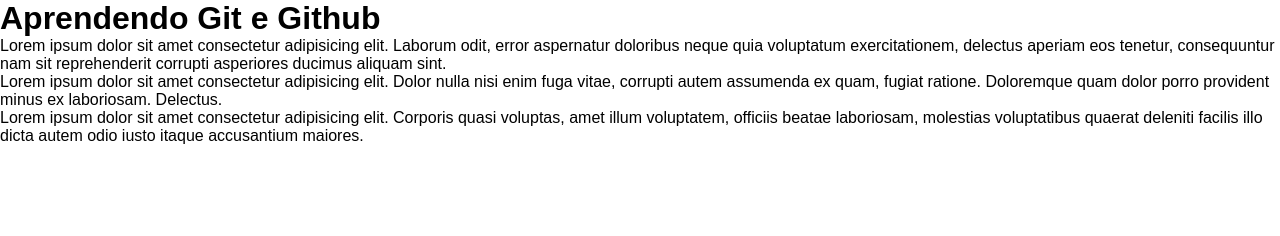
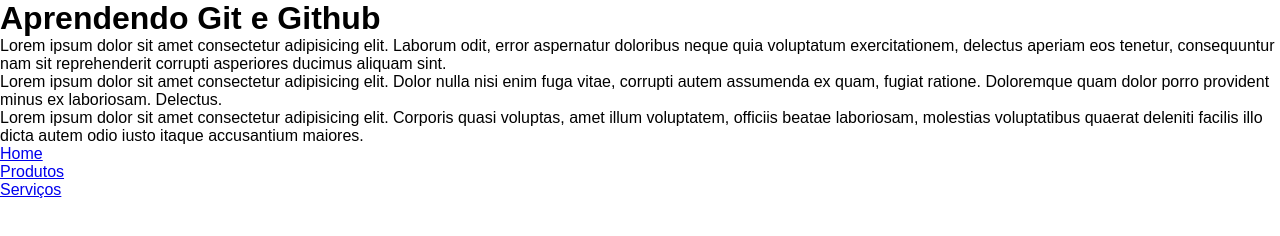
Before and after one commit to ArturCarvalho0/intro-git, a plain HTML site: page index.html in a window 1280 px wide. Drawn offline with Linux system fonts and the light colour scheme.

Commit message:
Navigation menu added

```diff
--- a/index.html
+++ b/index.html
@@ -13,5 +13,12 @@
     <p>Lorem ipsum dolor sit amet consectetur adipisicing elit. Dolor nulla nisi enim fuga vitae, corrupti autem assumenda ex quam, fugiat ratione. Doloremque quam dolor porro provident minus ex laboriosam. Delectus.</p>
     <p>Lorem ipsum dolor sit amet consectetur adipisicing elit. Corporis quasi voluptas, amet illum voluptatem, officiis beatae laboriosam, molestias voluptatibus quaerat deleniti facilis illo dicta autem odio iusto itaque accusantium maiores.</p>
   </div>
+  <nav>
+    <ul>
+      <li><a href="#">Home</a></li>
+      <li><a href="#">Produtos</a></li>
+      <li><a href="#">Serviços</a></li>
+    </ul>
+  </nav>
 </body>
 </html>
```
